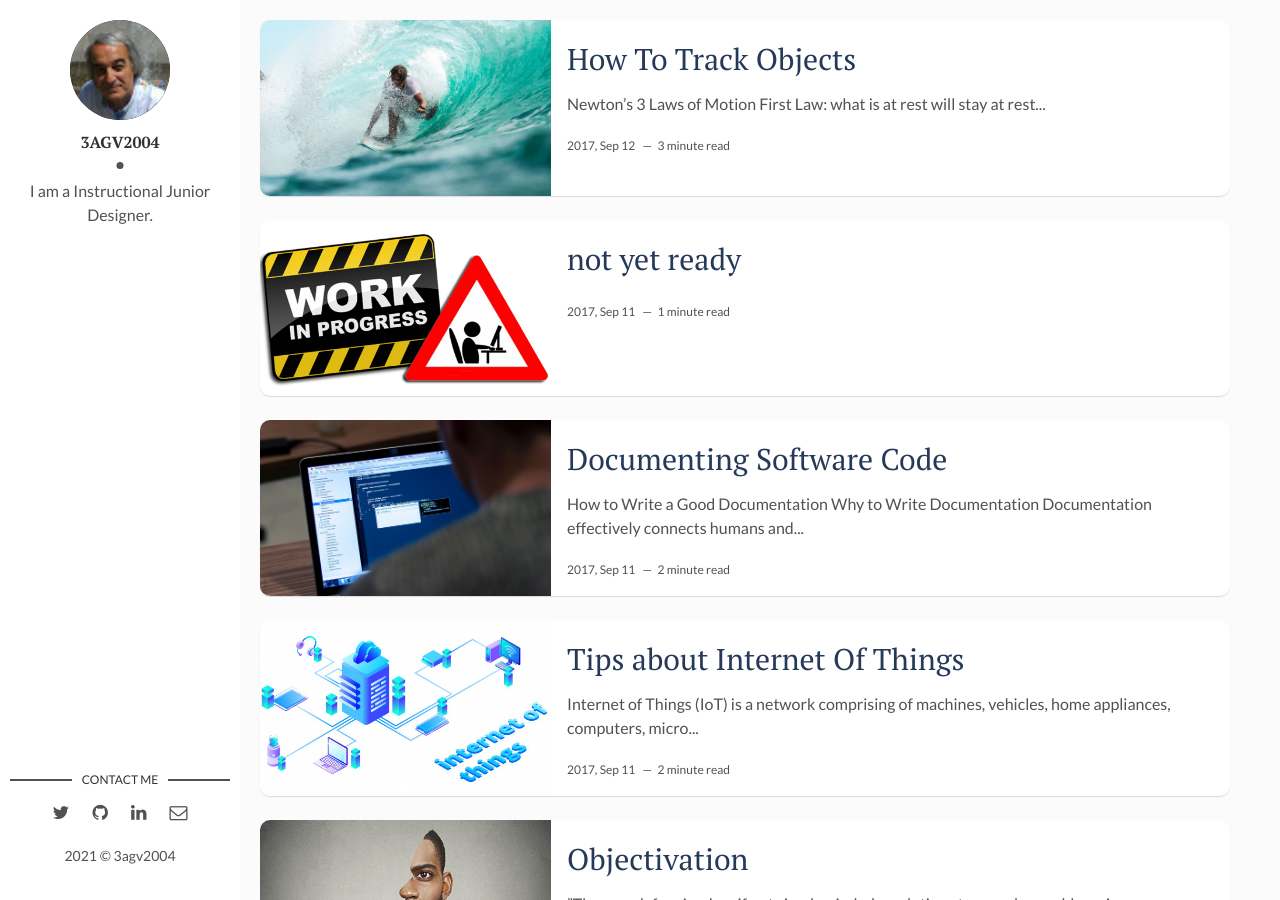
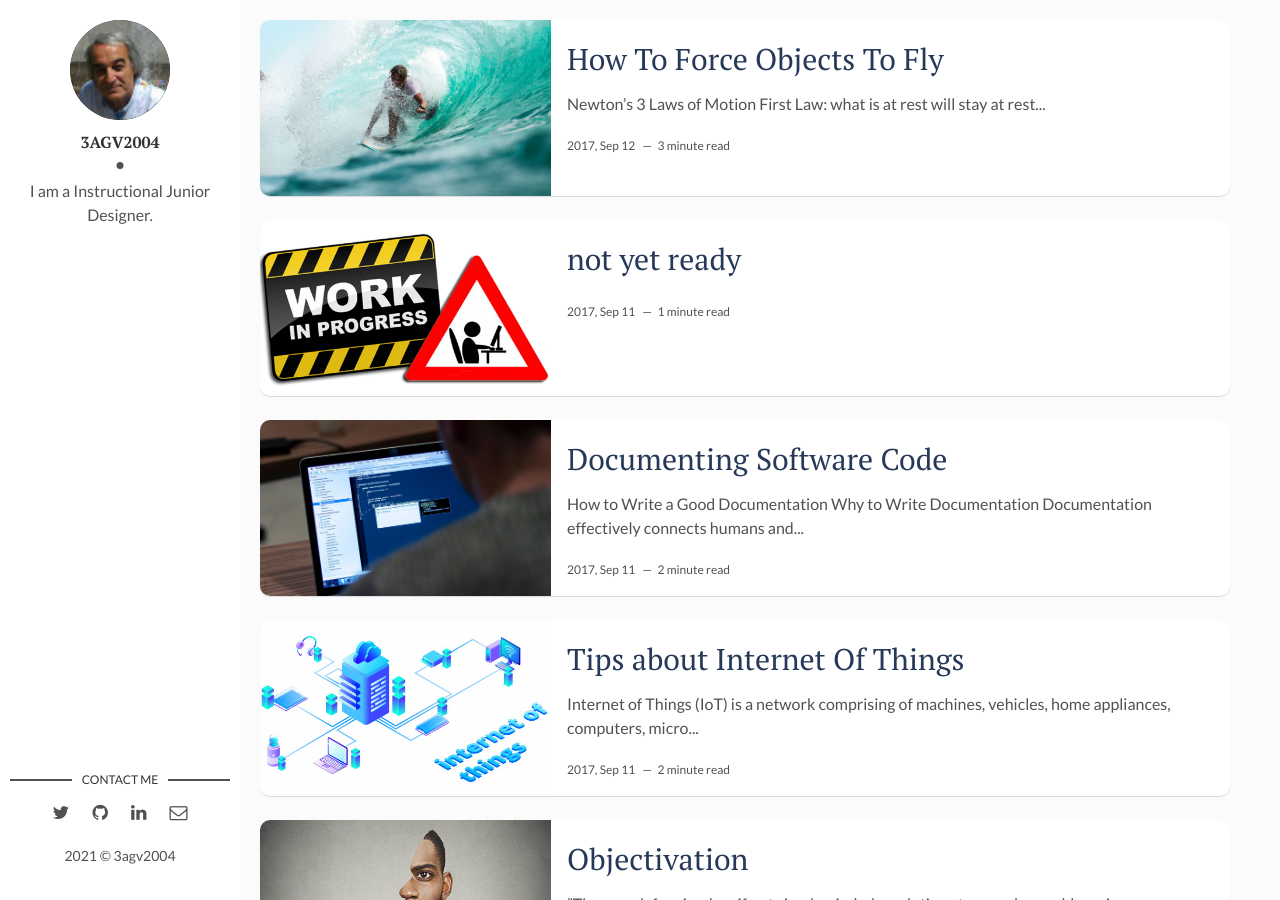
Before and after one commit to ROBOTICronics/ROBOTICronics.github.io, a Jekyll site: the page built from index.html, in a window 1280 px wide and 900 px high. Built offline with Jekyll 4.4.1, drawn with Linux system fonts in a browser that asks for light colours; the list of posts is cut into pages by our own code.

Commit message:
Update 2017-04-06-how-i-rest-from-work.markdown

```diff
--- a/_posts/2017-04-06-how-i-rest-from-work.markdown
+++ b/_posts/2017-04-06-how-i-rest-from-work.markdown
@@ -1,6 +1,6 @@
 ---
 layout: post
-title: How To Track Objects
+title: How To Force Objects To Fly
 date: 2017-09-12 13:32:20 +0300
 description: You’ll find this post in your `_posts` directory. Go ahead and edit it and re-build the site to see your changes. # Add post description (optional)
 img: i-rest.jpg # Add image post (optional)
@@ -56,3 +56,5 @@
 have 6 and 8 propellers, respectively. They offer an advantage over quadcopters that if it loses one propeller, it will still be able to and safely, but at the cost of increase complexity, decreased flight time, higher cost, and less maneuverability.
 
 Unlike planes, quadcopters are naturally unstable and will need software assistance. Overall, the greatest challenge in the construction of the quadcopter will not be the hardware, but instead, the code itself.
+
+![The Physycs of Why Drones Fly]({{site.baseurl}}/assets/img/DroneTA_GettyImages-599365398.webp)
```
